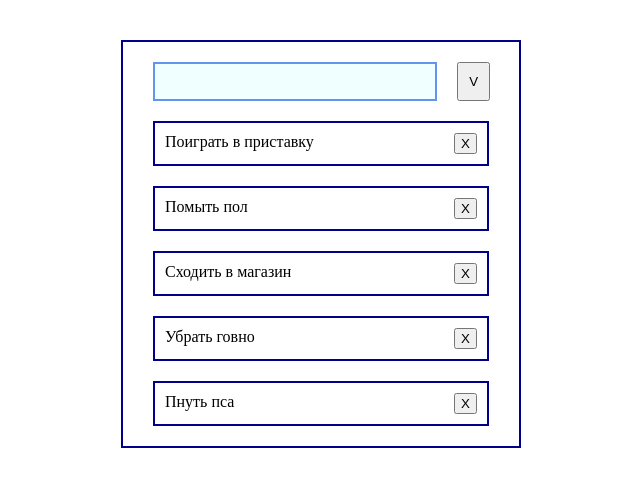
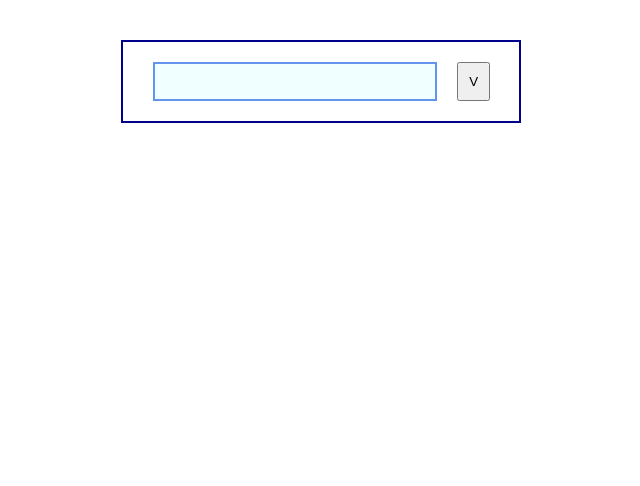
Before and after one commit to Memfisu/trainings, a React (Create React App) app: page / in a window 1280 px wide. Shown: the top 486 px of the page, without its empty margins (319-959 px from the left). Built offline with nearby package versions, Linux system fonts and the light colour scheme.

Commit message:
тудулист готов

```diff
--- a/src/App.js
+++ b/src/App.js
@@ -6,20 +6,35 @@ import List from './List';
 class App extends React.Component {
 	state = {
 		value: [],
-	}
+	};
 
     setData = (value) => {
-		//this.setState({value: value});
-		//this.setState({value: this.state.value.push(value)});
-		this.state.value.push(value);
-		console.log(this.state.value);
-	}
+	    const newVal =[...this.state.value, value];
+		this.setState({value: newVal});
+	};
+
+	getData = () => {
+		return this.state.value || [];
+	};
+
+	deleteItem = (array, index) => {
+		const result = [...array];
+		result.splice(index, 1);
+		return result;
+	};
+
+	onDelete = (index) => {
+		const newVal =[...this.state.value];
+		const result = this.deleteItem(newVal, index);
+		this.setState({value: result});
+	};
 
     render() {
-	    const titles = ["Поиграть в приставку", "Помыть пол", "Сходить в магазин", "Убрать говно", "Пнуть пса"];
+	    const titles = this.getData();
+
         return <div className="list-general">
 	        <Form handlerButton={this.setData} />
-            <List titles={titles} />
+            <List titles={titles} listHandler={this.onDelete} />
         </div>
     }
 }
--- a/src/Button.js
+++ b/src/Button.js
@@ -3,9 +3,8 @@ import React from 'react';
 class Button extends React.Component {
 
     render() {
-        const className = this.props.className;
-        const title = this.props.title;
-        const handler = this.props.handler;
+        const { className, title, handler } = this.props;
+
         return <button className={`button ${className}`} onClick={handler}>{title}</button>
     }
 }
--- a/src/Form.js
+++ b/src/Form.js
@@ -5,21 +5,26 @@ import Button from "./Button";
 class Form extends React.Component {
     state = {
         value:"",
-    }
+    };
 
     getData = (incomingValue) => {
         this.setState({value: incomingValue});
-    }
+    };
 
     sendData = () => {
 	    const handlerButton = this.props.handlerButton;
 	    const data = this.state.value;
 	    handlerButton(data);
-    }
+	    this.clearInput();
+    };
+
+    clearInput = () => {
+        this.input.value="";
+    };
 
     render() {
         return <div className="add-info">
-            <Input callback = {this.getData}/>
+            <Input callback = {this.getData} refInput={(input) => this.input = input} />
             <Button className={'add-info-button'} title={'V'} handler={this.sendData}/>
         </div>
     }
--- a/src/Input.js
+++ b/src/Input.js
@@ -4,10 +4,11 @@ class Input extends React.Component {
 
 	handleName = (event) => {
 		this.props.callback(event.target.value);
-	}
+	};
 
     render() {
-        return <input type="text" className="input-list-item" onChange={this.handleName}/>
+    	const { refInput } = this.props;
+        return <input type="text" className="input-list-item" onChange={this.handleName} ref={refInput} />
     }
 }
 
--- a/src/List.js
+++ b/src/List.js
@@ -5,11 +5,11 @@ class List extends React.Component {
 
 
     render() {
-        const titles = this.props.titles;
+        const { titles, listHandler } = this.props;
 	    return <div>
 		    {
-			    titles.map(title => {
-				    return <ListItem title={title}/>
+			    titles.map((title, key) => {
+				    return <ListItem title={title} key={key} listHandler={listHandler} index={key} />
 			    })
 		    }
         </div>
--- a/src/ListItem.js
+++ b/src/ListItem.js
@@ -2,14 +2,16 @@ import React from 'react';
 import Button from './Button';
 
 class ListItem extends React.Component {
+	state = {
+		isVisible: true,
+	};
 
     render() {
-        const className = this.props.className;
-        const title = this.props.title;
+        const { title, listHandler, index } = this.props;
 
         return <div className="list-item">
             <div className="text-container">{title}</div>
-            <Button className={'del-info-button'} title={'X'}/>
+            <Button className={'del-info-button'} title={'X'} handler={() => listHandler(index)}/>
         </div>
     }
 }
```
